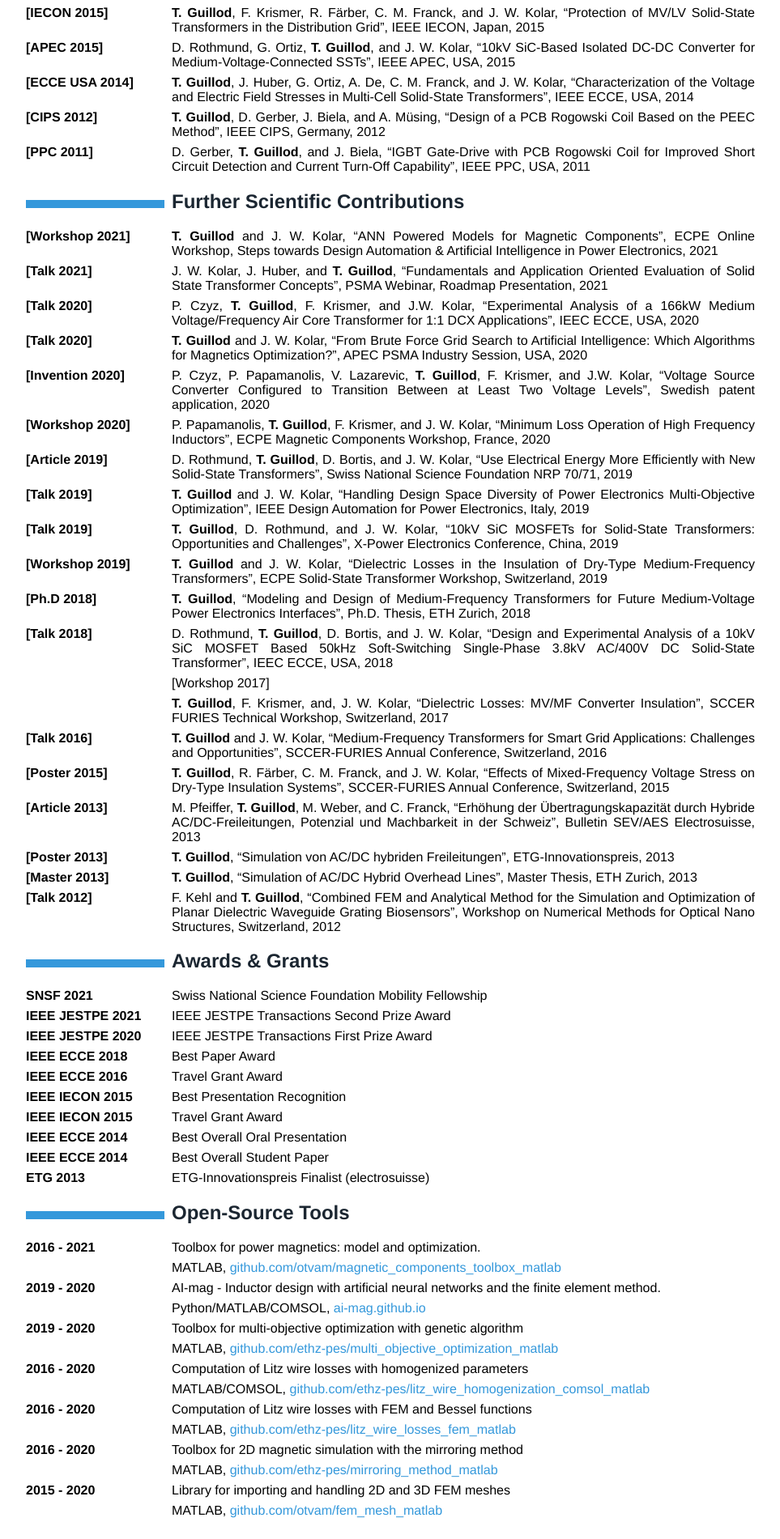
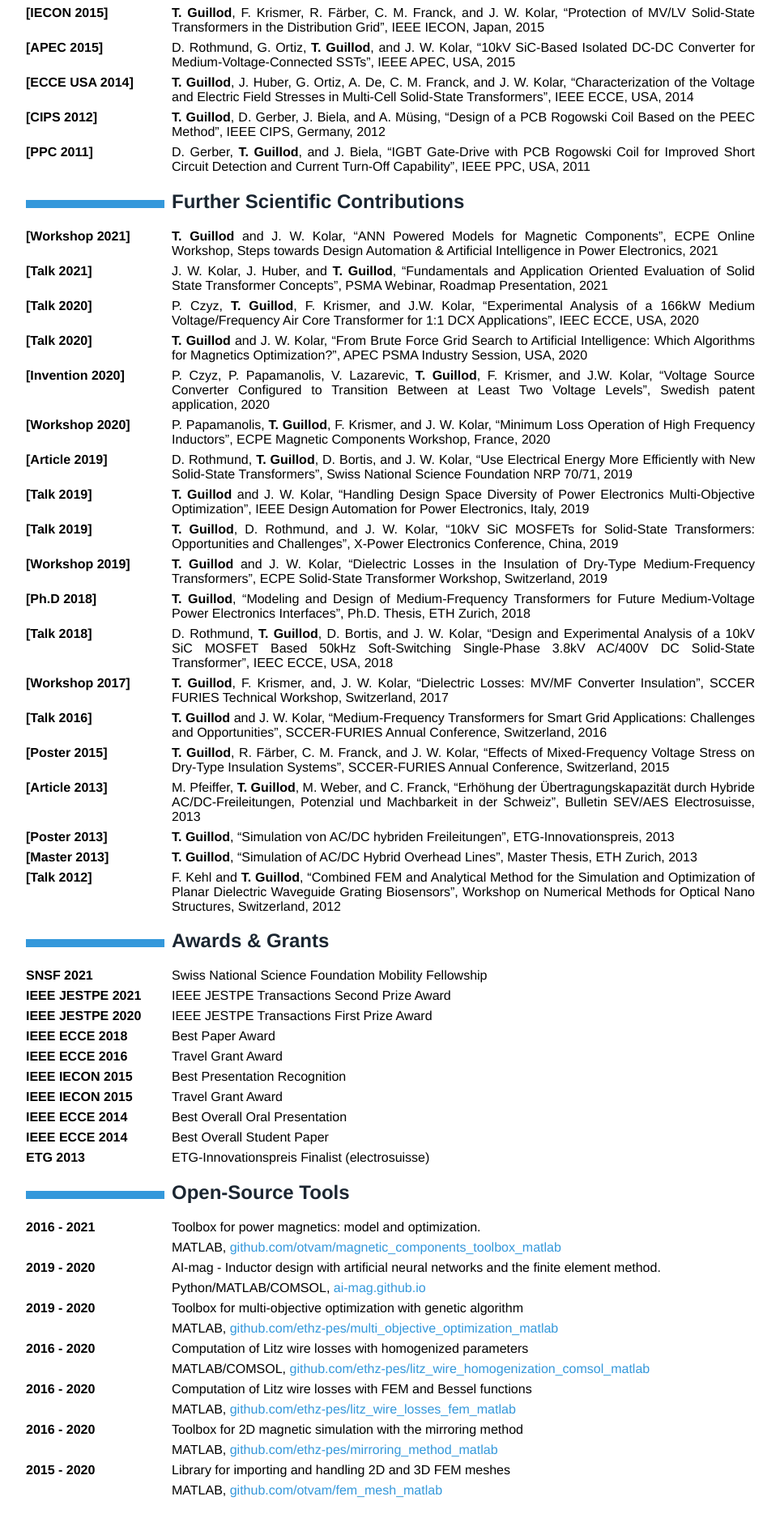
Before and after one commit to otvam/otvam.github.io, a Jekyll site: the page data/cv_guillod.html, which Jekyll copies as it is, in a window 1280 px wide. Shown: the part 2688-4589 px from the top of the page at 81% size, without its empty margins (158-1121 px from the left). Built offline with Jekyll 4.4.1, drawn with Linux system fonts in a browser that asks for light colours; after the commit the page ends 4564 px from its top, so only the background shows below that.

Commit message:
correct typo

```diff
--- a/data/cv_guillod.html
+++ b/data/cv_guillod.html
@@ -345,8 +345,7 @@ COMSOL, Ansys, Altium Designer, Inventor, Simulink, SPICE, PLECS
 <dt>[Talk 2018]</dt>
 <dd>D. Rothmund, <strong>T. Guillod</strong>, D. Bortis, and J. W. Kolar, “Design and Experimental Analysis of a 10kV SiC MOSFET Based 50kHz Soft-Switching Single-Phase 3.8kV AC/400V DC Solid-State Transformer”, IEEC ECCE, USA, 2018
 </dd>
-<dd><p>[Workshop 2017]</p>
-</dd>
+<dt>[Workshop 2017]</dt>
 <dd><strong>T. Guillod</strong>, F. Krismer, and, J. W. Kolar, “Dielectric Losses: MV/MF Converter Insulation”, SCCER FURIES Technical Workshop, Switzerland, 2017
 </dd>
 <dt>[Talk 2016]</dt>
```
Also changed, not shown: pandoc/resume.md (+1 -1 lines), 2 other files.
